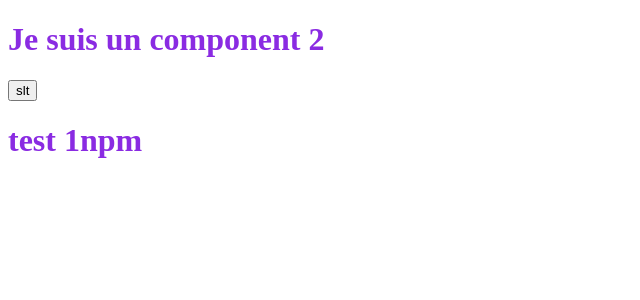
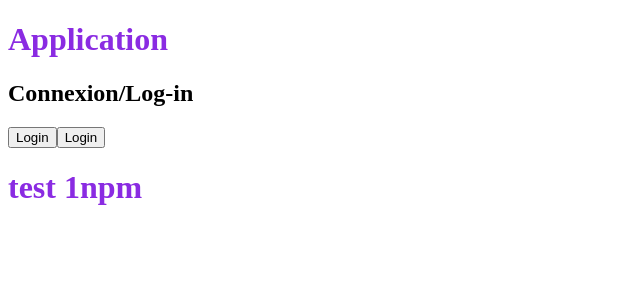
Before and after one commit to BrianLuk10/tfe2021, a React app: page /connexion in a window 1280 px wide. Shown: the top 300 px of the page, without its empty margins (0-640 px from the left). Built offline with nearby package versions, Linux system fonts and the light colour scheme.

Commit message:
router electron

```diff
--- a/package.json
+++ b/package.json
@@ -32,7 +32,10 @@
   },
   "dependencies": {
     "babel-loader": "^8.2.3",
+    "hashrouter": "^1.1.1",
     "react": "^17.0.2",
-    "react-dom": "^17.0.2"
+    "react-bootstrap": "^2.0.2",
+    "react-dom": "^17.0.2",
+    "react-router-dom": "^5.2.0"
   }
 }
--- /dev/null
+++ b/src/components/Caisse.js
@@ -0,0 +1,7 @@
+import React from 'react';
+
+export default function Caisse() {
+  return(
+    <h2>Caisse</h2>
+  );
+}
--- /dev/null
+++ b/src/components/Connexion.js
@@ -0,0 +1,7 @@
+import React from 'react';
+
+export default function Connexion() {
+  return(
+    <h2>Connexion/Log-in</h2>
+  );
+}
--- /dev/null
+++ b/src/components/Dashboard.js
@@ -0,0 +1,7 @@
+import React from 'react';
+
+export default function Dashboard() {
+  return(
+    <h2>Tableau de bord</h2>
+  );
+}
--- a/src/js/App.js
+++ b/src/js/App.js
@@ -1,11 +1,40 @@
 import React from "react";
+import { BrowserRouter, Route, Switch, Link } from 'react-router-dom';
+import Caisse from "../components/Caisse";
+import Dashboard from "../components/Dashboard";
+import Connexion from "../components/Connexion";
+import { Button } from "react-bootstrap";
 
 export default function App(){
 
     return(
-        <>
-        <h1>Je suis un component 2</h1>
-        <button onClick={() => {alert('gg')}}>slt</button>
-        </>
+        <div className="wrapper">
+      <h1>Application</h1>
+      <BrowserRouter>
+        <Switch>
+          <Route path="/dashboard">
+            <Dashboard />
+          </Route>
+          <Route path="/preferences">
+            <Caisse />
+          </Route>
+          <Route path="/connexion">
+            <Connexion />
+          </Route>
+        </Switch>
+        <Link to="/preferences">
+  <Button>
+    <span>Login</span>
+  </Button>
+</Link>
+<Link to="/connexion">
+  <Button>
+    <span>Login</span>
+  </Button>
+</Link>
+      </BrowserRouter>
+
+    </div>
+
     )
 };
--- a/src/js/index.js
+++ b/src/js/index.js
@@ -1,8 +1,7 @@
 import React from "react";
 import ReactDOM from "react-dom";
-
 import App from "./App";
 
 import "./test.scss";
 
-ReactDOM.render(<App />, document.getElementById('root'))
+ReactDOM.render(<App/>, document.getElementById('root'))
--- a/src/js/test.scss
+++ b/src/js/test.scss
@@ -1,3 +1,7 @@
 h1 {
     color: blueviolet
 }
+
+.wrapper {
+    padding: 20px;
+}
```
Also changed, not shown: 2 other files (tests, documents, lock files or other folders).
